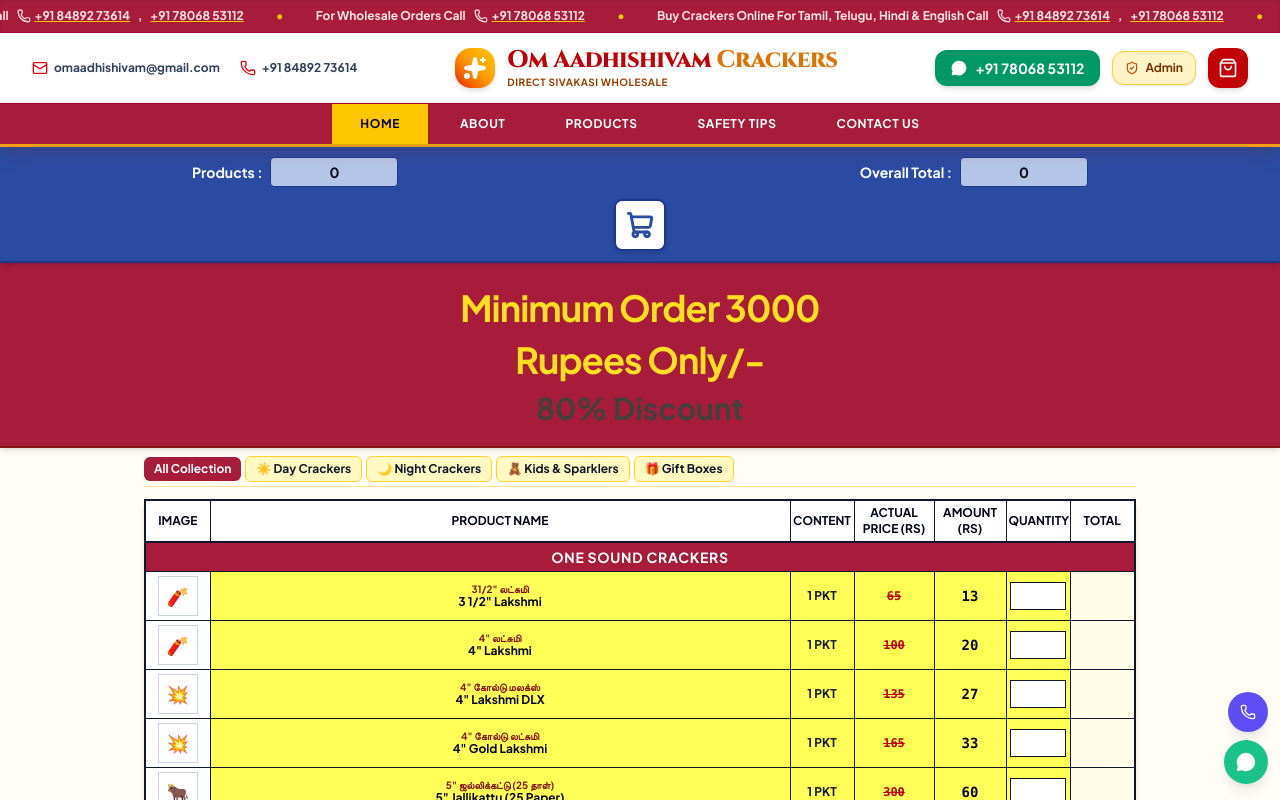
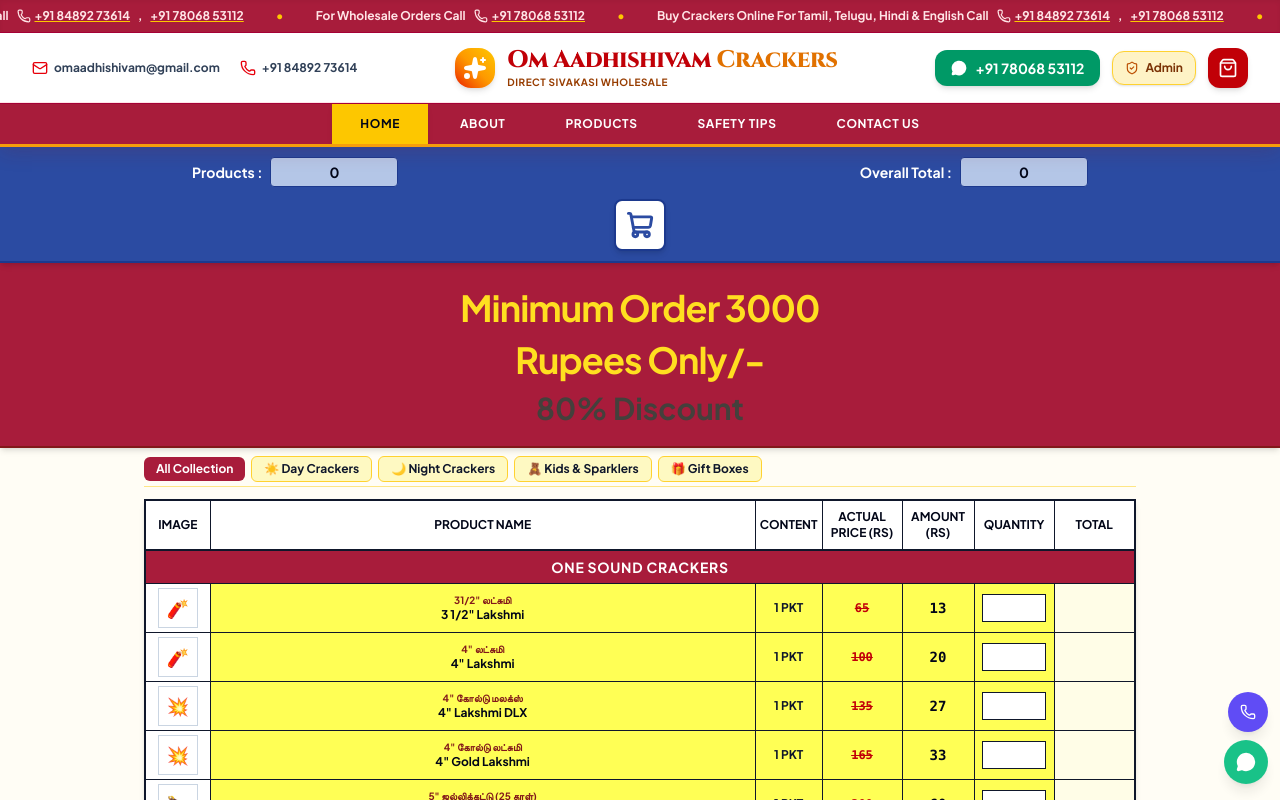
Before and after one commit to gokila0/crackers, a React (Vite) app: page / in a window 1280 px wide. Shown: the top 800 px of the page. Built offline with nearby package versions, Linux system fonts and the light colour scheme.

Commit message:
Fix Quantity input box alignment and spacing in product catalog table to prevent overlapping with Total column

```diff
--- a/src/components/ProductCatalog.jsx
+++ b/src/components/ProductCatalog.jsx
@@ -78,10 +78,10 @@
   return (
     <section id="products" className="py-2 px-1 sm:px-4 max-w-5xl mx-auto space-y-3 pb-8">
       {/* Category Tab Buttons */}
-      <div className="flex items-center gap-1 overflow-x-auto pb-1 scrollbar-none border-b border-amber-200">
+      <div className="flex items-center gap-1.5 overflow-x-auto pb-1 scrollbar-none border-b border-amber-200">
         <button
           onClick={() => setSelectedCategory('all')}
-          className={`px-2.5 py-1 rounded-md text-[11px] sm:text-xs font-bold whitespace-nowrap transition-all ${
+          className={`px-3 py-1 rounded-md text-xs font-bold whitespace-nowrap transition-all ${
             selectedCategory === 'all'
               ? 'bg-[#a81c3b] text-white font-extrabold'
               : 'bg-yellow-100 text-slate-900 border border-amber-300'
@@ -91,7 +91,7 @@
         </button>
         <button
           onClick={() => setSelectedCategory('day')}
-          className={`px-2.5 py-1 rounded-md text-[11px] sm:text-xs font-bold whitespace-nowrap transition-all ${
+          className={`px-3 py-1 rounded-md text-xs font-bold whitespace-nowrap transition-all ${
             selectedCategory === 'day'
               ? 'bg-[#a81c3b] text-white font-extrabold'
               : 'bg-yellow-100 text-slate-900 border border-amber-300'
@@ -101,7 +101,7 @@
         </button>
         <button
           onClick={() => setSelectedCategory('night')}
-          className={`px-2.5 py-1 rounded-md text-[11px] sm:text-xs font-bold whitespace-nowrap transition-all ${
+          className={`px-3 py-1 rounded-md text-xs font-bold whitespace-nowrap transition-all ${
             selectedCategory === 'night'
               ? 'bg-[#a81c3b] text-white font-extrabold'
               : 'bg-yellow-100 text-slate-900 border border-amber-300'
@@ -111,7 +111,7 @@
         </button>
         <button
           onClick={() => setSelectedCategory('kids')}
-          className={`px-2.5 py-1 rounded-md text-[11px] sm:text-xs font-bold whitespace-nowrap transition-all ${
+          className={`px-3 py-1 rounded-md text-xs font-bold whitespace-nowrap transition-all ${
             selectedCategory === 'kids'
               ? 'bg-[#a81c3b] text-white font-extrabold'
               : 'bg-yellow-100 text-slate-900 border border-amber-300'
@@ -121,7 +121,7 @@
         </button>
         <button
           onClick={() => setSelectedCategory('giftboxes')}
-          className={`px-2.5 py-1 rounded-md text-[11px] sm:text-xs font-bold whitespace-nowrap transition-all ${
+          className={`px-3 py-1 rounded-md text-xs font-bold whitespace-nowrap transition-all ${
             selectedCategory === 'giftboxes'
               ? 'bg-[#a81c3b] text-white font-extrabold'
               : 'bg-yellow-100 text-slate-900 border border-amber-300'
@@ -131,18 +131,18 @@
         </button>
       </div>
 
-      {/* COMPACT FULL-WIDTH GRID TABLE THAT FITS PERFECTLY INSIDE PHONE SCREENS */}
-      <div className="w-full overflow-hidden border-2 border-slate-900 bg-white shadow-md rounded-none">
-        <table className="w-full text-center border-collapse text-[9px] sm:text-xs table-fixed">
+      {/* PERFECTLY ALIGNED GRID TABLE WITH INDIVIDUAL NON-OVERLAPPING BOXES */}
+      <div className="w-full overflow-x-auto border-2 border-slate-900 bg-white shadow-md rounded-none">
+        <table className="w-full text-center border-collapse text-[10px] sm:text-xs min-w-[550px]">
           <thead>
             <tr className="bg-white text-slate-950 font-black border-b-2 border-slate-900 uppercase">
-              <th className="py-1 px-0.5 border-r border-slate-900 w-[12%] sm:w-16">Image</th>
-              <th className="py-1 px-0.5 border-r border-slate-900 w-[28%] sm:w-auto">Product Name</th>
-              <th className="py-1 px-0.5 border-r border-slate-900 w-[12%] sm:w-16">Content</th>
-              <th className="py-1 px-0.5 border-r border-slate-900 w-[16%] sm:w-20">Actual Price (Rs)</th>
-              <th className="py-1 px-0.5 border-r border-slate-900 w-[12%] sm:w-18">Amount (Rs)</th>
-              <th className="py-1 px-0.5 border-r border-slate-900 w-[10%] sm:w-16">Quantity</th>
-              <th className="py-1 px-0.5 w-[10%] sm:w-16">Total</th>
+              <th className="py-2 px-1 border-r border-slate-900 w-12 sm:w-16">Image</th>
+              <th className="py-2 px-2 border-r border-slate-900 min-w-[120px] text-center">Product Name</th>
+              <th className="py-2 px-1 border-r border-slate-900 w-14 sm:w-16">Content</th>
+              <th className="py-2 px-1 border-r border-slate-900 w-16 sm:w-20">Actual Price (Rs)</th>
+              <th className="py-2 px-1 border-r border-slate-900 w-14 sm:w-18">Amount (Rs)</th>
+              <th className="py-2 px-1 border-r border-slate-900 w-16 sm:w-20">Quantity</th>
+              <th className="py-2 px-1 w-16 sm:w-20">Total</th>
             </tr>
           </thead>
           <tbody>
@@ -154,7 +154,7 @@
                   <tr>
                     <td
                       colSpan={7}
-                      className="bg-[#a81c3b] text-white font-extrabold text-[10px] sm:text-sm py-1 px-1 border-y border-slate-900 uppercase tracking-wider text-center"
+                      className="bg-[#a81c3b] text-white font-extrabold text-xs sm:text-sm py-1.5 px-2 border-y border-slate-900 uppercase tracking-wider text-center"
                     >
                       {sectionTitle}
                     </td>
@@ -168,41 +168,41 @@
                     return (
                       <tr key={product.id} className="border-b border-slate-900 bg-[#ffff55] hover:bg-[#ffff22] transition-colors">
                         {/* Image */}
-                        <td className="py-1 px-0.5 border-r border-slate-900 bg-white">
-                          <div className="w-7 h-7 sm:w-10 sm:h-10 mx-auto flex items-center justify-center overflow-hidden border border-slate-300 bg-white">
+                        <td className="py-1 px-1 border-r border-slate-900 bg-white">
+                          <div className="w-8 h-8 sm:w-10 sm:h-10 mx-auto flex items-center justify-center overflow-hidden border border-slate-300 bg-white">
                             {product.imageUrl ? (
                               <img src={product.imageUrl} alt={product.name} className="w-full h-full object-contain" />
                             ) : (
-                              <span className="text-xs sm:text-lg">{product.image || '🎆'}</span>
+                              <span className="text-sm sm:text-lg">{product.image || '🎆'}</span>
                             )}
                           </div>
                         </td>
 
                         {/* Product Name */}
-                        <td className="py-1 px-0.5 border-r border-slate-900 font-extrabold text-slate-950 text-center break-words">
+                        <td className="py-1 px-2 border-r border-slate-900 font-extrabold text-slate-950 text-center">
                           {product.tamilName && (
-                            <div className="text-[8px] sm:text-[10px] text-red-900 font-black leading-none">{product.tamilName}</div>
+                            <div className="text-[9px] sm:text-[10px] text-red-900 font-black leading-tight">{product.tamilName}</div>
                           )}
-                          <div className="leading-tight text-[9px] sm:text-xs font-black">{product.name}</div>
+                          <div className="leading-tight text-[10px] sm:text-xs font-black">{product.name}</div>
                         </td>
 
                         {/* Content */}
-                        <td className="py-1 px-0.5 border-r border-slate-900 font-bold text-slate-900 text-center text-[8px] sm:text-xs break-words">
+                        <td className="py-1 px-1 border-r border-slate-900 font-bold text-slate-900 text-center text-[9px] sm:text-xs">
                           {product.unit || '1 Pkt'}
                         </td>
 
                         {/* Actual Price */}
-                        <td className="py-1 px-0.5 border-r border-slate-900 font-extrabold text-red-700 line-through font-mono text-center text-[9px] sm:text-xs">
+                        <td className="py-1 px-1 border-r border-slate-900 font-extrabold text-red-700 line-through font-mono text-center text-[10px] sm:text-xs">
                           {product.originalPrice ? product.originalPrice.toFixed(0) : (product.price * 5).toFixed(0)}
                         </td>
 
                         {/* Amount */}
-                        <td className="py-1 px-0.5 border-r border-slate-900 font-black text-slate-950 font-mono text-[9px] sm:text-sm text-center">
+                        <td className="py-1 px-1 border-r border-slate-900 font-black text-slate-950 font-mono text-[10px] sm:text-sm text-center">
                           {product.price}
                         </td>
 
-                        {/* Quantity Input */}
-                        <td className="py-1 px-0.5 border-r border-slate-900 text-center">
+                        {/* Quantity Input Cell */}
+                        <td className="py-1.5 px-1 border-r border-slate-900 text-center bg-[#ffff55]">
                           <input
                             type="number"
                             min="0"
@@ -212,12 +212,12 @@
                               onUpdateQuantity(product.id, isNaN(val) ? 0 : Math.max(0, val));
                             }}
                             placeholder=""
-                            className="w-7 sm:w-14 h-6 sm:h-7 text-center bg-white border border-slate-900 font-black text-slate-950 text-[9px] sm:text-xs focus:outline-none focus:ring-1 focus:ring-blue-600 rounded-none mx-auto block p-0"
+                            className="w-12 sm:w-16 h-7 text-center bg-white border border-slate-900 font-extrabold text-slate-950 text-xs focus:outline-none focus:ring-1 focus:ring-blue-600 rounded-none mx-auto block px-1 [appearance:textfield] [&::-webkit-outer-spin-button]:appearance-none [&::-webkit-inner-spin-button]:appearance-none"
                           />
                         </td>
 
-                        {/* Total */}
-                        <td className="py-1 px-0.5 font-black text-slate-950 font-mono text-[9px] sm:text-xs text-center bg-[#fffde7]">
+                        {/* Total Cell */}
+                        <td className="py-1.5 px-1 font-black text-slate-950 font-mono text-xs text-center bg-[#fffde7]">
                           {rowTotal > 0 ? rowTotal : ''}
                         </td>
                       </tr>
```
